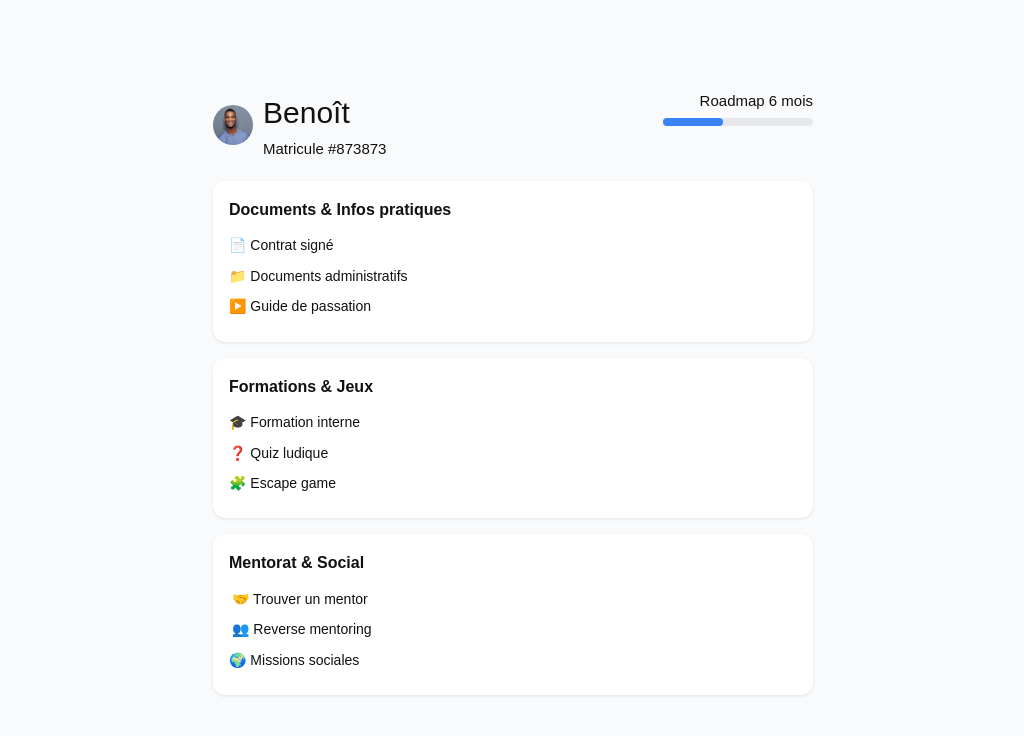
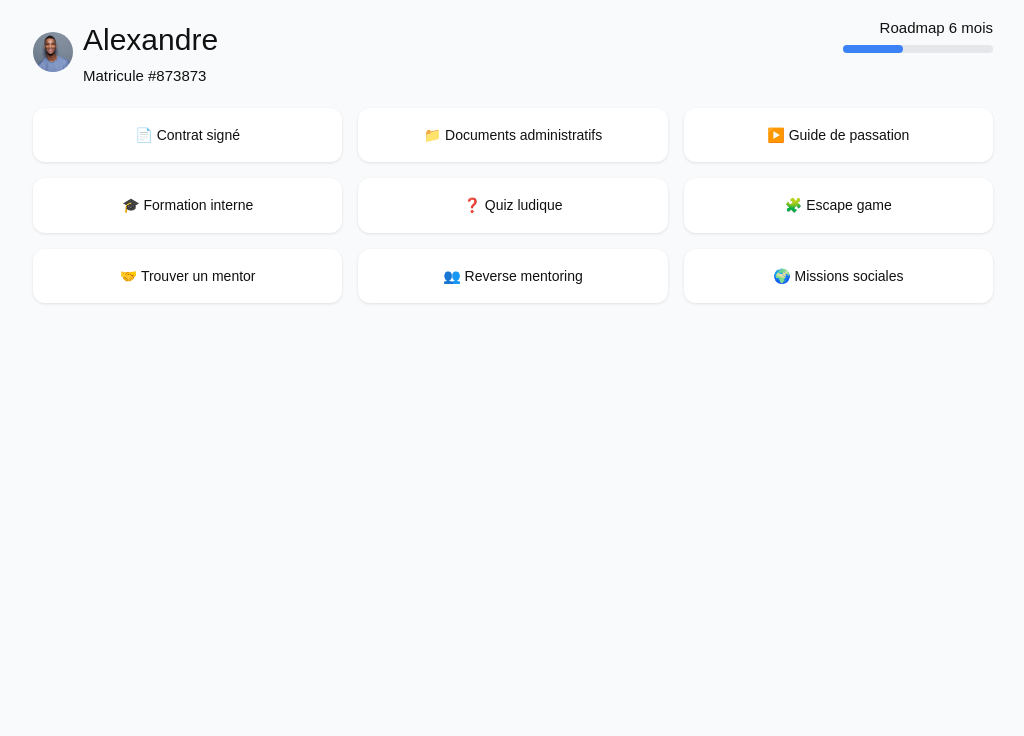
Before and after one commit to LouisonLongprez/Tech4good, a Vue app: page / in a window 1280 px wide. Shown: the top 736 px of the page, without its empty margins (159-1183 px from the left). Built offline with nearby package versions, Linux system fonts and the light colour scheme.

Commit message:
[ADD] Alex

```diff
--- a/src/components/Calendar.vue
+++ b/src/components/Calendar.vue
@@ -5,7 +5,7 @@
       <div class="user-info">
         <img src="./personalpicture.png" class="avatar" />
         <div>
-          <h1>Benoît</h1>
+          <h1>Alexandre</h1>
           <p>Matricule #873873</p>
         </div>
       </div>
--- a/src/components/Home.vue
+++ b/src/components/Home.vue
@@ -5,7 +5,7 @@
       <div class="user-info">
         <img src="./personalpicture.png" class="avatar" />
         <div>
-          <h1>Benoît</h1>
+          <h1>Alexandre</h1>
           <p>Matricule #873873</p>
         </div>
       </div>
@@ -17,46 +17,36 @@
       </div>
     </header>
 
-    <!-- Sections -->
-    <section class="card">
-      <h2>Documents & Infos pratiques</h2>
-      <ul>
-        <li>📄 Contrat signé</li>
-        <li>📁 Documents administratifs</li>
-        <li>▶️ Guide de passation</li>
-      </ul>
-    </section>
+    <!-- Grille de cartes 3x3 -->
+    <div class="cards-grid">
+      <!-- Documents & Infos pratiques -->
+      <div class="card">📄 Contrat signé</div>
+      <div class="card">📁 Documents administratifs</div>
+      <div class="card">▶️ Guide de passation</div>
 
-    <section class="card">
-      <h2>Formations & Jeux</h2>
-      <ul>
-        <li>🎓 Formation interne</li>
-        <li>❓ Quiz ludique</li>
-        <li>🧩 Escape game</li>
-      </ul>
-    </section>
+      <!-- Formations & Jeux -->
+      <div class="card">🎓 Formation interne</div>
+      <div class="card">❓ Quiz ludique</div>
+      <div class="card">🧩 Escape game</div>
 
-    <section class="card">
-      <h2>Mentorat & Social</h2>
-      <ul>
-        <li>
+      <!-- Mentorat & Social -->
+      <div class="card">
         <router-link to="/calendrier" style="text-decoration: none; color: inherit;">
           🤝 Trouver un mentor
         </router-link>
-        </li>
-        <li>
+      </div>
+      <div class="card">
         <router-link to="/calendrier" style="text-decoration: none; color: inherit;">
           👥 Reverse mentoring
         </router-link>
-        </li>
-        <li>🌍 Missions sociales</li>
-      </ul>
-    </section>
+      </div>
+      <div class="card">🌍 Missions sociales</div>
+    </div>
   </div>
 </template>
 
 <script setup>
-// pas de logique encore
+// pas de logique pour l'instant
 </script>
 
 <style scoped>
@@ -67,19 +57,16 @@
   display: flex;
   flex-direction: column;
   align-items: center;
-  justify-content: center;
-  padding: 0;
   font-family: sans-serif;
   color: #111;
-}
-.home > * {
-  width: 100%;
-  max-width: 600px;
+  padding: 16px;
 }
 
 .header {
   display: flex;
   justify-content: space-between;
+  width: 100%;
+  max-width: 960px;
   margin-bottom: 20px;
 }
 
@@ -114,27 +101,20 @@
   border-radius: 4px;
 }
 
+.cards-grid {
+  display: grid;
+  grid-template-columns: repeat(3, 1fr);
+  gap: 16px;
+  width: 100%;
+  max-width: 960px;
+}
+
 .card {
   background: #fff;
   border-radius: 12px;
   box-shadow: 0 1px 3px rgba(0,0,0,0.1);
   padding: 16px;
-  margin-bottom: 16px;
-}
-
-.card h2 {
-  margin-bottom: 12px;
-  font-size: 16px;
-  font-weight: bold;
-}
-
-.card ul {
-  list-style: none;
-  padding: 0;
-}
-
-.card li {
-  margin-bottom: 8px;
   font-size: 14px;
+  text-align: center;
 }
 </style>
```
Lines whose indentation alone changed are shown as unchanged.
